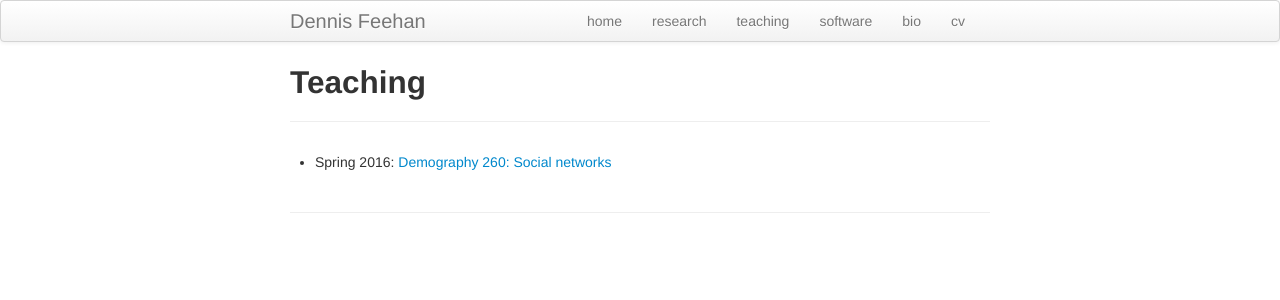
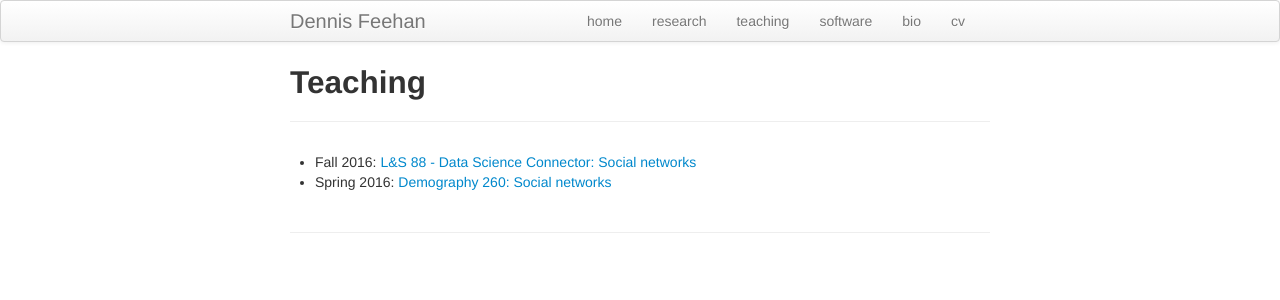
Before and after one commit to dfeehan/dfeehan.github.io, a Jekyll site: the page built from teaching.md, in a window 1280 px wide. Shown: the top 300 px of the page. Built offline with Jekyll 4.4.1, drawn with Linux system fonts in a browser that asks for light colours.

Commit message:
link to connector syllabus

```diff
--- a/teaching.md
+++ b/teaching.md
@@ -3,4 +3,5 @@ layout: page
 title: Teaching
 ---
 
+* Fall 2016: [L&S 88 - Data Science Connector: Social networks](teaching/2016fa_ls88.html)
 * Spring 2016: [Demography 260: Social networks](teaching/201601_demog260.html)
```
